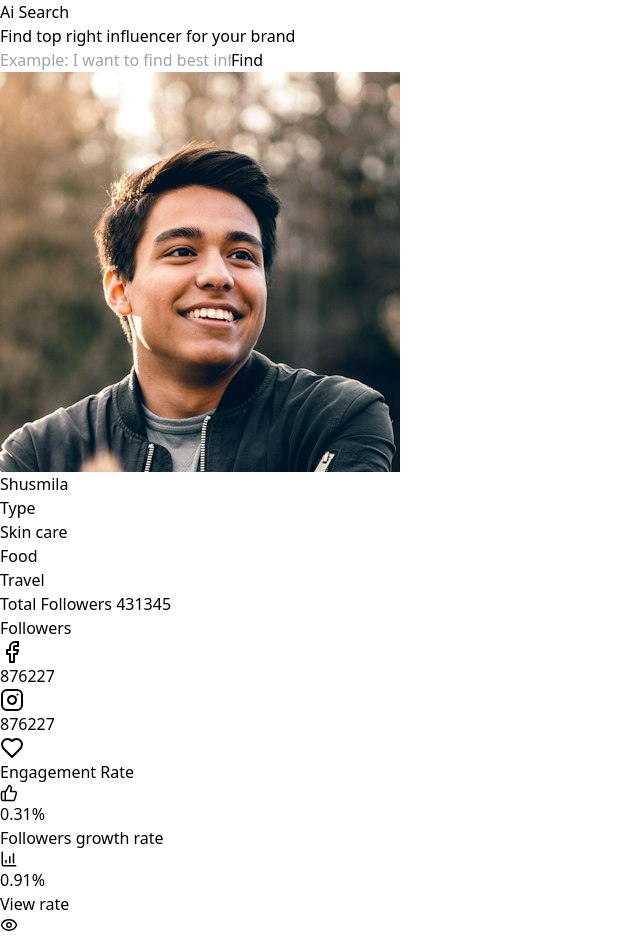
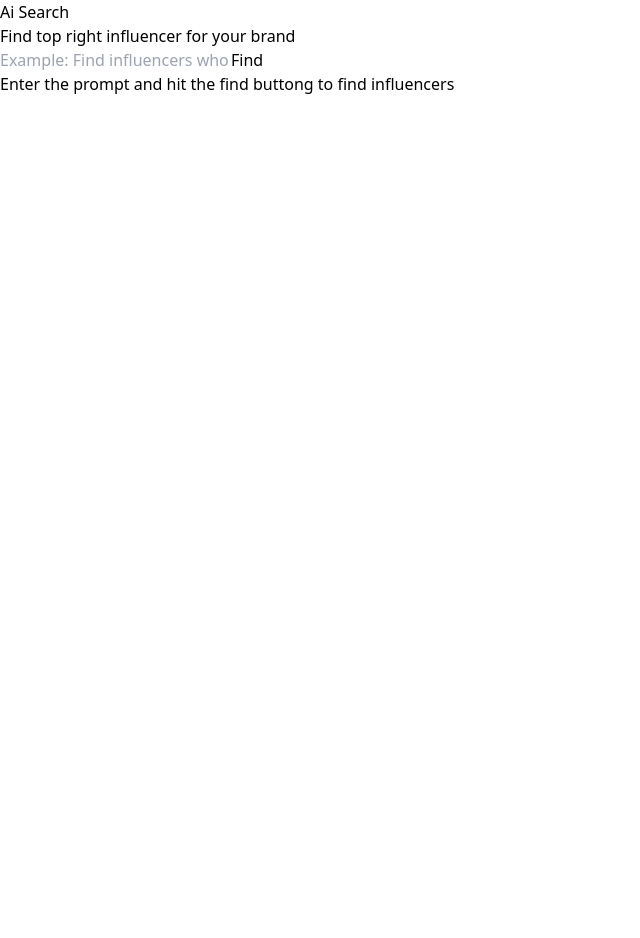
Before and after one commit to Ali3905/pyro-media, a React (Vite) app: page /search in a window 1280 px wide. Shown: the top 938 px of the page, without its empty margins (0-640 px from the left). After the commit the page ends 800 px from the top, so only its background shows below. Built offline with nearby package versions, Linux system fonts and the light colour scheme.

Commit message:
allow user to search influencer by a simple prompt

```diff
--- a/src/components/InfluencerCard.jsx
+++ b/src/components/InfluencerCard.jsx
@@ -1,4 +1,4 @@
-import { ChartColumnIncreasing, Eye, Facebook, Heart, Instagram, ThumbsUp } from 'lucide-react'
+import { ChartColumnIncreasing, Eye, Facebook, Heart, Instagram, ThumbsUp, Youtube } from 'lucide-react'
 import React from 'react'
 
 const InfluencerCard = ({ influencer }) => {
@@ -6,25 +6,27 @@ const InfluencerCard = ({ influencer }) => {
         <div className='bg-white flex justify-between overflow-hidden rounded-md'>
             <img src="/dummyAvatar1.jpg" alt="profile" className='w-[280px] aspect-square rounded-full relative -top-[50px] -left-[50px]' />
             <div className='mr-auto flex flex-col gap-[15px] self-center ml-[50px]'>
-                <p className='font-medium text-[24px] relative -left-[30px]'>{influencer.userName}</p>
+                <p className='font-medium text-[24px] relative -left-[30px]'>{influencer?.name}</p>
                 <span className='flex items-center gap-[6px]'>
                     <p className='mr-[10px]'>Type</p>
-                    {
-                        influencer.type.map((type) => {
+                    <p className='p-1 text-[color:var(--dark-green)] border-2 border-[color:var(--dark-green)]'>{influencer?.categoryYouTube}</p>
+                    <p className='p-1 text-[color:var(--dark-green)] border-2 border-[color:var(--dark-green)]'>{influencer?.categoryInstagram}</p>
+                    {/* {
+                        influencer?.type?.map((type) => {
                             return <p className='p-1 text-[color:var(--dark-green)] border-2 border-[color:var(--dark-green)]'>{type}</p>
                         })
-                    }
+                    } */}
                 </span>
-                <p>Total Followers <span className='font-semibold'>{influencer.totalFollowers}</span></p>
+                <p>Total Followers <span className='font-semibold'>{influencer?.totalFollowers}</span></p>
                 <p>Followers</p>
                 <span className='flex gap-4'>
                     <p className='flex gap-2 bg-[color:var(--dark-green)] px-4 py-2 rounded-md text-white'>
-                        <Facebook />
-                        {influencer.facebookFollowers}
+                        <Youtube />
+                        {influencer?.youtubeData.followers}
                     </p>
                     <p className='flex gap-2 bg-[color:var(--dark-green)] px-4 py-2 rounded-md text-white'>
                         <Instagram />
-                        {influencer.instagramFollowers}
+                        {influencer?.instagramData.followers}
                     </p>
                 </span>
             </div>
@@ -33,15 +35,15 @@ const InfluencerCard = ({ influencer }) => {
                 <Heart className='absolute top-[5%] right-[5%] text-[color:var(--green)]' />
                 <span>
                     <p className='font-medium text-[12px] text-[#86848B] flex items-center gap-2'>Engagement Rate <ThumbsUp size={18} /></p>
-                    <p className='font-semibold text-[20px] text-[#312F39]'>{influencer.engagementRate}</p>
+                    <p className='font-semibold text-[20px] text-[#312F39]'>{influencer?.engagementRate}</p>
                 </span>
                 <span>
                     <p className='font-medium text-[12px] text-[#86848B] flex gap-2 items-center'>Followers growth rate <ChartColumnIncreasing size={18} /></p>
-                    <p className='font-semibold text-[20px] text-[#312F39]'>{influencer.followersGrowthRate}</p>
+                    <p className='font-semibold text-[20px] text-[#312F39]'>{influencer?.followersGrowthRate}</p>
                 </span>
                 <span>
                     <p className='font-medium text-[12px] text-[#86848B] flex gap-2 items-center'>View rate <Eye size={18} /></p>
-                    <p className='font-semibold text-[20px] text-[#312F39]'>{influencer.viewRate}</p>
+                    <p className='font-semibold text-[20px] text-[#312F39]'>{influencer?.viewRate}</p>
                 </span>
             </div>
         </div>
--- a/src/pages/Search/index.jsx
+++ b/src/pages/Search/index.jsx
@@ -1,14 +1,42 @@
-import React from 'react'
-import { influencers } from '../../data/data'
+import React, { useState } from 'react'
+// import { influencers } from '../../data/data'
 import InfluencerCard from '../../components/InfluencerCard'
+import axios from 'axios'
 
 const index = () => {
+    const [influencers, setInfluencers] = useState([])
+    const [fetchingState, setFetchingState] = useState("idle")
+
+    const getInfluencers = async (prompt) => {
+        setFetchingState("loading")
+        try {
+            const res = await axios({
+                method: "post",
+                baseURL: "http://localhost:8000",
+                url: "/api/ask",
+                data: {
+                    prompt
+                }
+            })
+            if (res.data.data.length < 1) {
+                setFetchingState("notFound")
+            }else {
+                setInfluencers(res.data.data)
+                setFetchingState("success")
+            }
+
+        } catch (error) {
+            alert("Could not fetch the influencers")
+            setFetchingState("error")
+            console.log(error);
+        }
+    }
     return (
-        <div className='relative bg-black overflow-hidden'>
+        <div className='relative bg-black overflow-hidden min-h-screen'>
             {/* Content container */}
             <div className='max-w-[1200px] mx-auto pt-[130px] relative z-10'>
-                <Header />
-                <InfluencersList influencers={influencers} />
+                <Header handleSubmit={getInfluencers} fetchingState={fetchingState} />
+                <InfluencersList influencers={influencers} fetchingState={fetchingState} />
             </div>
 
             {/* Background div */}
@@ -17,28 +45,31 @@ const index = () => {
     )
 }
 
-const Header = () => {
+const Header = ({ handleSubmit, fetchingState }) => {
+    const [prompt, setPrompt] = useState("")
     return (
         <div>
             <h1 className='text-[color:var(--light-green)] font-semibold text-[64px] text-center'>Ai Search</h1>
             <h2 className='text-white text-[40px] font-medium text-center'>Find top right  influencer for your brand </h2>
             <div className='mt-[55px] border-2 border-[color:var(--dark-green)] flex p-2 pl-[40px] rounded-xl'>
-                <input type="text" placeholder="Example: I want to find best influencer fashion industry" className='outline-none bg-transparent border-none flex-grow py-2 text-white' />
-                <button className='bg-white px-6 py-2 rounded-md'>Find</button>
+                <input onChange={(e) => setPrompt(e.target.value)} type="text" placeholder="Example: Find influencers who have followers around 50k and posts videos on Vlogs from delhi" className='outline-none bg-transparent border-none flex-grow py-2 text-white' />
+                <button className='bg-white px-6 py-2 rounded-md' onClick={() => handleSubmit(prompt)}>{fetchingState === "loading" ? "Finding" : "Find"}</button>
             </div>
         </div>
     )
 }
 
-export const InfluencersList = ({ influencers }) => {
+export const InfluencersList = ({ influencers, fetchingState }) => {
     return (
-        <div className='flex flex-col gap-[20px] mt-[150px]'>
-            {
-                influencers.map((influencer) => {
-                    return <InfluencerCard influencer={influencer} />
-                })
-            }
-        </div>
+        <>
+            {fetchingState === "idle" ? <p className='text-white text-center mt-[150px]'>Enter the prompt and hit the find buttong to find influencers</p> : fetchingState === "error" ? <p className='text-white text-center mt-[150px]'>Something went wrong while fetching please try ageain</p> : fetchingState === "loading" ? <p className='text-white text-center mt-[150px]'>Fetching influencers Please wait</p> : <div className='flex flex-col gap-[20px] mt-[150px]'>
+                {
+                    influencers?.map((influencer) => {
+                        return <InfluencerCard influencer={influencer} />
+                    })
+                }
+            </div>}
+        </>
     )
 }
 
```
Also changed, not shown: src/data/test.json (added, +129 -0 lines).
